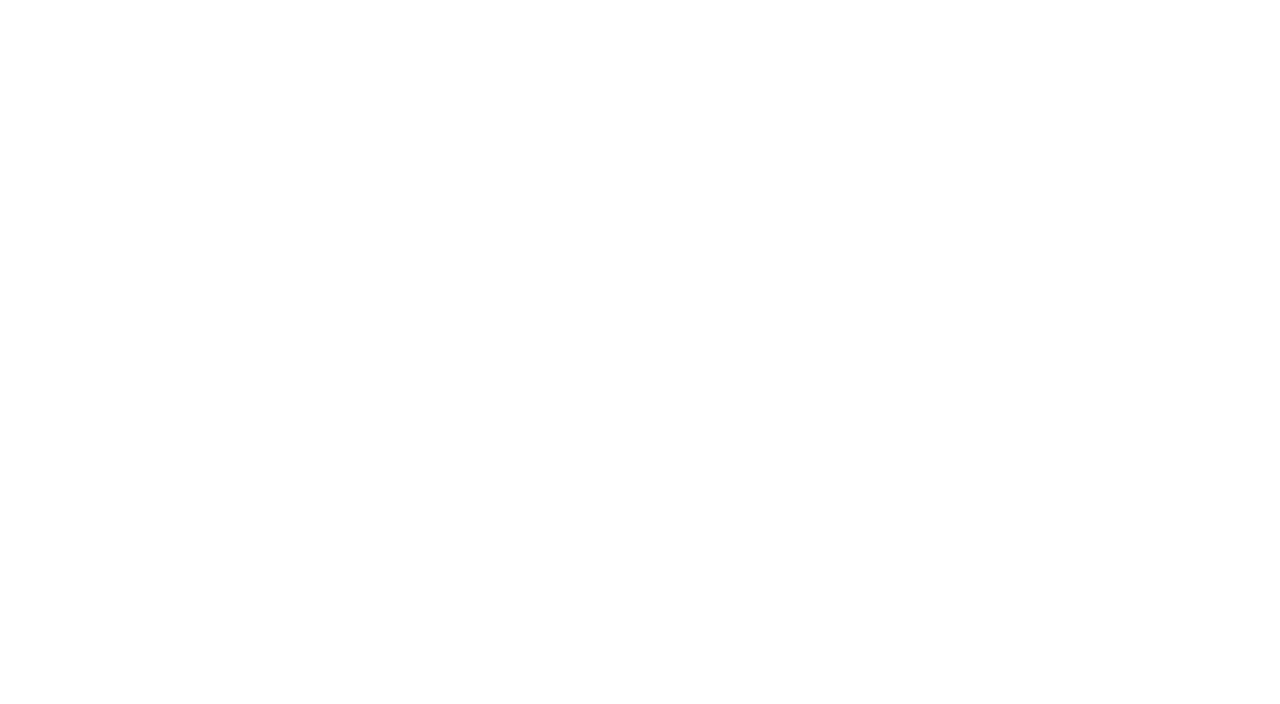
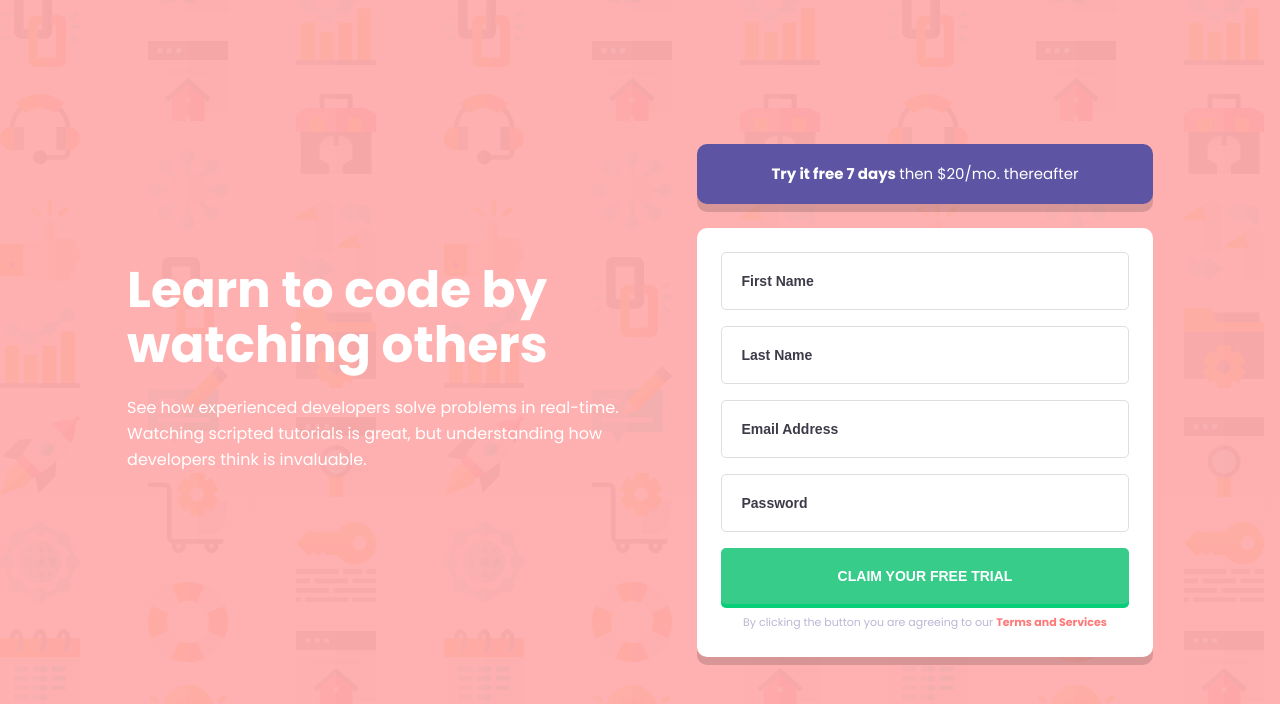
Before and after one commit to stefanmeza94/07-Sign-up-form, a plain HTML site: page index.html in a window 1280 px wide. Drawn offline with Linux system fonts and the light colour scheme.

Commit message:
all done

```diff
--- a/index.html
+++ b/index.html
@@ -10,7 +10,43 @@
     <title>Sign up form</title>
   </head>
   <body>
-
+    <main class="container">
+      <section class="wrapper">
+        <div class="text_content">
+          <h2>Learn to code by watching others</h2>
+          <p>See how experienced developers solve problems in real-time. Watching scripted tutorials is great, but understanding how developers think is invaluable.</p>
+        </div>
+        <div class="form_content">
+          <div class="free_box">
+            <p>Try it free 7 days <span>then $20/mo. thereafter</span></p>
+          </div>
+          <form class="form" id="form">
+            <div class="input_wrapper">
+              <input type="text" id="firstName" placeholder="First Name"><br>
+              <img src="./images/icon-error.svg" alt="warning sign" class="warning">
+              <p class="error_message">Error message</p>
+            </div>
+            <div class="input_wrapper">
+              <input type="text" id="lastName" placeholder="Last Name"><br>
+              <img src="./images/icon-error.svg" alt="warning sign" class="warning">
+              <p class="error_message">Error message</p>
+            </div>
+            <div class="input_wrapper">
+              <input type="text" id="email" placeholder="Email Address"><br>
+              <img src="./images/icon-error.svg" alt="warning sign" class="warning">
+              <p class="error_message">Error message</p>
+            </div>
+            <div class="input_wrapper">
+              <input type="password" id="password" placeholder="Password"><br>
+              <img src="./images/icon-error.svg" alt="warning sign" class="warning">
+              <p class="error_message">Error message</p>
+            </div>
+            <button class="btn btn_submit">claim your free trial</button>
+            <p class="form_terms">By clicking the button you are agreeing to our <span>Terms and Services</span></p>
+          </form>
+        </div>
+      </section>
+    </main>
 
     <script src="script.js"></script>
   </body>
--- a/script.js
+++ b/script.js
@@ -0,0 +1,69 @@
+const form = document.getElementById('form');
+const firstname = document.getElementById('firstName');
+const lastname = document.getElementById('lastName');
+const email = document.getElementById('email');
+const password = document.getElementById('password');
+
+// validtae email
+function checkEmail(email) {
+  const re = /^(([^<>()[\]\\.,;:\s@"]+(\.[^<>()[\]\\.,;:\s@"]+)*)|(".+"))@((\[[0-9]{1,3}\.[0-9]{1,3}\.[0-9]{1,3}\.[0-9]{1,3}\])|(([a-zA-Z\-0-9]+\.)+[a-zA-Z]{2,}))$/;
+
+  // re.test(email) will return true if email pass regax validaton and if not it will return false
+  if (!re.test(email.value)) {
+    showError(email, 'Looks like this is not an email');
+  }
+};
+
+// Error messege
+function showError(input, message) {
+  // we grab parent element of that specific input filed and give it a class error for red border and warning img with error message
+  const inputWrapper = input.parentElement;
+  inputWrapper.classList.add('error');
+  const errorMessage = inputWrapper.querySelector('.error_message');
+  errorMessage.innerHTML = message;
+};
+
+// capitalize error message
+function getErrorMessage(input) {
+  return input.id[0].toUpperCase() + input.id.slice(1);
+};
+
+// check requied
+function checkRequired(inputArray) {
+  inputArray.forEach(input => {
+    if (input.value === '') {
+      showError(input, `${getErrorMessage(input)} cannot be empty!`);
+    }
+  });
+};
+
+// submit event for form
+form.addEventListener('submit', function(e) {
+  e.preventDefault();
+
+  checkEmail(email);
+  checkRequired([firstname, lastname, email, password]);
+});
+
+
+function removeError(inputArr) {
+  inputArr.forEach(input => {
+    input.parentElement.classList.remove('error');
+  })
+}
+
+// when clicked outside of the form => hide error class
+document.body.addEventListener('click', function(e) {
+  if (e.target.nodeName !== 'FORM' && e.target.nodeName !== 'INPUT') {
+    const inputWrapper = document.querySelectorAll('.input_wrapper input');
+    removeError([...inputWrapper]);
+  }
+})
+
+// when clicked inside error input to hide error class
+const allInputs = document.querySelectorAll('.input_wrapper input')
+  allInputs.forEach(input => {
+    input.addEventListener('click', function(e) {
+      input.parentElement.classList.remove('error');
+  });
+});
--- a/style.css
+++ b/style.css
@@ -1,7 +1,7 @@
 :root {
   --redish: #FF7979;
   --greenihs: #38CC8B;
-  --violet: #38CC8B;
+  --violet: #5E54A4;
   --darkish: #3D3B48;
 
   --ff-primary: 'Poppins', sans-serif;
@@ -16,3 +16,212 @@ body {
   min-height: 100vh;
   font-family: var(--ff-primary);
 }
+
+.container {
+  min-height: 100vh;
+  background: linear-gradient(to bottom, rgba(253, 111, 111, 0.55), rgba(255, 111, 111, 0.4)), url('./images/bg-intro-mobile.png');
+  padding: 24px;
+  display: flex;
+  justify-content: center;
+  align-items: center;
+}
+
+.wrapper {
+  display: flex;
+  justify-content: center;
+  align-items: center;
+  flex-direction: column;
+}
+
+.text_content {
+  margin-bottom: 64px;
+}
+
+.text_content h2 {
+  color: #fff;
+  font-size: 28px;
+  line-height: 36px;
+  font-weight: 700;
+  text-align: center;
+  max-width: 327px;
+  margin: 58px auto 16px auto;
+}
+
+.text_content p {
+  color: #fff;
+  font-size: 16px;
+  line-height: 26px;
+  font-weight: 400;
+  text-align: center;
+  max-width: 327px;
+  margin: 0 auto;
+}
+
+.form_content .free_box {
+  background-color: var(--violet);
+  border-radius: 10px;
+  margin-bottom: 24px;
+  box-shadow: 0 8px rgba(0, 0, 0, 0.15);
+}
+
+.form_content .free_box p {
+  padding: 18px;
+  max-width: 214px;
+  margin: 0 auto;
+  line-height: 26px;
+  font-size: 15px;
+  font-weight: 700;
+  color: white;
+  text-align: center;
+}
+
+.form_content .free_box p span {
+  font-weight: 400;
+  color: white;
+}
+
+.form {
+  background-color: white;
+  border-radius: 10px;
+  padding: 24px;
+  box-shadow: 0 8px rgba(0, 0, 0, 0.15);
+
+}
+
+.form .input_wrapper {
+  margin-bottom: 16px;
+  position: relative;
+}
+
+.form .input_wrapper input {
+  width: 100%;
+  border: 1px solid #DEDEDE;
+  font-size: 14px;
+  line-height: 26px;
+  border-radius: 5px;
+  padding: 15px 0 15px 19.4px;
+  outline: none;
+}
+
+.form .input_wrapper input::placeholder {
+  color: var(--darkish);
+  font-size: 14px;
+  line-height: 26px;
+  font-weight: 600;
+}
+
+.form .input_wrapper .warning {
+  position: absolute;
+  top: 15px;
+  right: 15px;
+  color: var(--redish);
+  font-size: 24px;
+  display: none;
+}
+
+.form .input_wrapper .error_message {
+  font-size: 11px;
+  line-height: 16.5px;
+  width: 100%;
+  text-align: right;
+  margin-top: 4px;
+  margin-bottom: 4px;
+  color: var(--redish);
+  display: none;
+}
+
+.form .btn {
+  background-color: var(--greenihs);
+  display: block;
+  width: 100%;
+  text-align: center;
+  padding: 15px;
+  color: #fff;
+  border: none;
+  outline: none;
+  font-size: 14px;
+  line-height: 26px;
+  font-weight: 600;
+  text-transform: uppercase;
+  border-radius: 5px;
+  margin-bottom: 8px;
+  box-shadow: 0 4px #07ce78;
+}
+
+.form .btn:hover {
+  background-color: #77E2B3;
+}
+
+.form .form_terms {
+  font-size: 11px;
+  line-height: 21px;
+  color: #BAB7D4;
+  text-align: center;
+  margin: 0 22px;
+}
+
+.form .form_terms span {
+  color: var(--redish);
+  font-weight: 700;
+}
+
+.form .input_wrapper.error .warning,
+.form .input_wrapper.error .error_message {
+  display: block
+}
+
+.form .input_wrapper.error input {
+  border: 2px solid var(--redish);
+}
+
+.form .input_wrapper.error input::placeholder {
+  color: transparent;
+}
+
+@media (min-width: 992px) {
+  .container {
+    min-height: 100vh;
+    background: linear-gradient(to bottom, rgba(253, 111, 111, 0.55), rgba(255, 111, 111, 0.55)), url('./images/bg-intro-desktop.png');
+    background-size: cover;
+    padding: 0;
+  }
+
+  .wrapper {
+    flex-direction: row;
+  }
+
+  .text_content {
+    width: 525px;
+    margin-right: 45px;
+  }
+
+  .text_content h2 {
+    max-width: 100%;
+    color: #fff;
+    font-size: 50px;
+    line-height: 55px;
+    font-weight: 700;
+    text-align: left;
+    margin: 0 0 22px 0;
+  }
+
+  .text_content p {
+    color: #fff;
+    font-size: 16px;
+    line-height: 26px;
+    font-weight: 400;
+    text-align: left;
+    max-width: 100%;
+    margin: 0;
+  }
+
+  .form_content .free_box p {
+    padding: 17px;
+    max-width: 100%;
+    line-height: 26px;
+    font-size: 15px;
+    font-weight: 700;
+    color: white;
+    text-align: center;
+  }
+}
```
